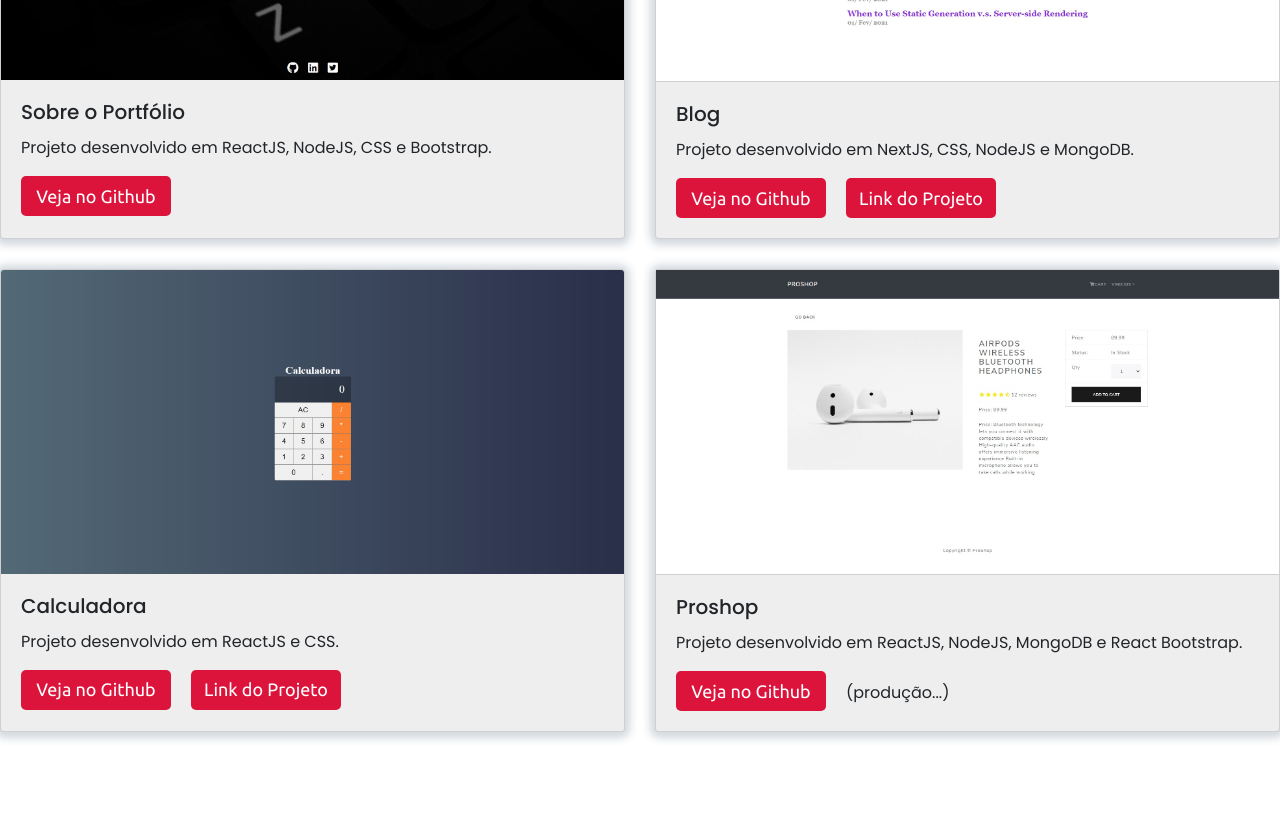
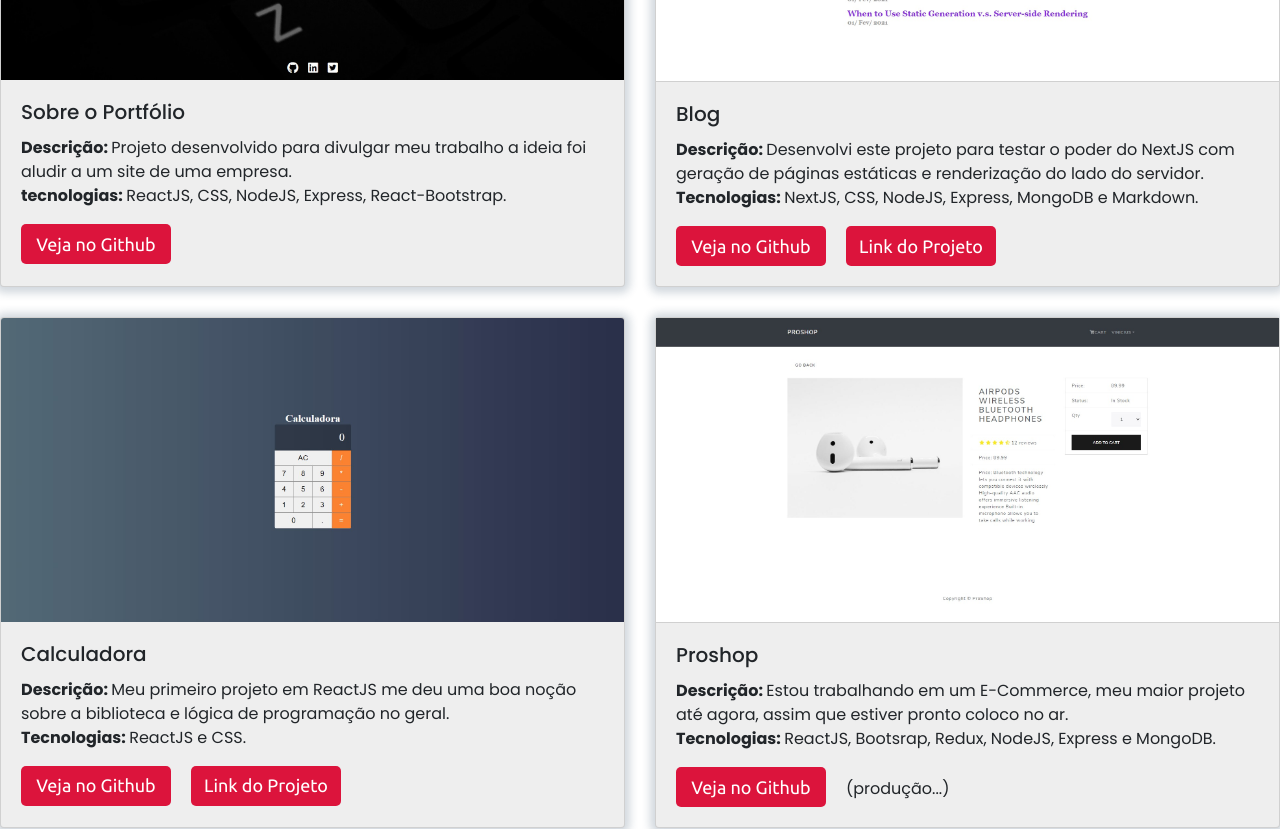
Before and after one commit to ViniSpirit/vini-portfolio, a React (Create React App) app: page /projects in a window 1280 px wide. Shown: the part 440-1269 px from the top of the page. Built offline with nearby package versions, Linux system fonts and the light colour scheme.

Commit message:
descriçoes dos projetos

```diff
--- a/src/pages/About.js
+++ b/src/pages/About.js
@@ -11,8 +11,8 @@ const About = () => {
     content: `Moro em São Bernardo do Campo SP, tenho 27 anos, há 2 anos
     descobri minha paixão por programação e decidi migrar de
     carreira, então passei a me dedicar a aprender as tecnologias
-    mais atuais para desenvolvimento web, e hoje estou confortavel pra dizer que
-    sou um desenvolvedor Front-End a caminho do Full-Stack.`,
+    mais atuais do mercado, e hoje
+    sou um desenvolvedor Full-Stack.`,
     span: "Desenvolvedor Web",
     status: "pt",
   };
@@ -132,7 +132,7 @@ const About = () => {
               />
             </div>
             <div className="tech">
-              <p>React.js</p>
+              <p>ReactJS</p>
               <ProgressBar
                 style={{ height: "25px" }}
                 animated
@@ -159,7 +159,7 @@ const About = () => {
               />
             </div>
             <div className="tech">
-              <p>Node.js</p>
+              <p>NodeJS</p>
               <ProgressBar
                 style={{ height: "25px" }}
                 animated
@@ -177,6 +177,16 @@ const About = () => {
               />
             </div>
             <div className="tech">
+              <p>Redux</p>
+              <ProgressBar
+                style={{ height: "25px" }}
+                animated
+                variant="warning"
+                now={60}
+                label={"60%"}
+              />
+            </div>
+            <div className="tech">
               <p>React Native</p>
               <ProgressBar
                 style={{ height: "25px" }}
@@ -187,7 +197,7 @@ const About = () => {
               />
             </div>
             <div className="tech">
-              <p>Next.js</p>
+              <p>NextJS</p>
               <ProgressBar
                 style={{ height: "25px" }}
                 animated
@@ -204,16 +214,6 @@ const About = () => {
                 variant="warning"
                 now={50}
                 label={"50%"}
-              />
-            </div>
-            <div className="tech">
-              <p>Python</p>
-              <ProgressBar
-                style={{ height: "25px" }}
-                animated
-                variant="danger"
-                now={40}
-                label={"40%"}
               />
             </div>
           </div>
--- a/src/pages/Projects.js
+++ b/src/pages/Projects.js
@@ -35,7 +35,10 @@ const Projects = () => {
               <Card.Body>
                 <Card.Title>Sobre o Portfólio</Card.Title>
                 <Card.Text>
-                  Projeto desenvolvido em ReactJS, NodeJS, CSS e Bootstrap.
+                  <strong>Descrição: </strong>Projeto desenvolvido para divulgar
+                  meu trabalho a ideia foi aludir a um site de uma empresa.
+                  <br /> <strong>tecnologias: </strong>ReactJS, CSS, NodeJS,
+                  Express, React-Bootstrap.
                 </Card.Text>
                 <div className="button-links">
                   <form
@@ -67,7 +70,13 @@ const Projects = () => {
               <Card.Body>
                 <Card.Title>Blog</Card.Title>
                 <Card.Text>
-                  Projeto desenvolvido em NextJS, CSS, NodeJS e MongoDB.
+                  <strong>Descrição: </strong>
+                  Desenvolvi este projeto para testar o poder do NextJS com
+                  geração de páginas estáticas e renderização do lado do
+                  servidor.
+                  <br />
+                  <strong>Tecnologias: </strong>NextJS, CSS, NodeJS, Express,
+                  MongoDB e Markdown.
                 </Card.Text>
                 <div className="button-links">
                   <form
@@ -103,7 +112,13 @@ const Projects = () => {
               <Card.Img variant="top" src={img4} />
               <Card.Body>
                 <Card.Title>Calculadora</Card.Title>
-                <Card.Text>Projeto desenvolvido em ReactJS e CSS.</Card.Text>
+                <Card.Text>
+                  <strong>Descrição: </strong>Meu primeiro projeto em ReactJS me
+                  deu uma boa noção sobre a biblioteca e lógica de programação
+                  no geral.
+                  <br />
+                  <strong>Tecnologias: </strong>ReactJS e CSS.
+                </Card.Text>
                 <div className="button-links">
                   <form
                     action="https://github.com/ViniSpirit/Calculator"
@@ -158,8 +173,12 @@ const Projects = () => {
               <Card.Body>
                 <Card.Title>Proshop</Card.Title>
                 <Card.Text>
-                  Projeto desenvolvido em ReactJS, NodeJS, MongoDB e React
-                  Bootstrap.
+                  <strong>Descrição: </strong>Estou trabalhando em um
+                  E-Commerce, meu maior projeto até agora, assim que estiver
+                  pronto coloco no ar.
+                  <br />
+                  <strong>Tecnologias: </strong>ReactJS, Bootsrap, Redux,
+                  NodeJS, Express e MongoDB.
                 </Card.Text>
                 <div className="button-links">
                   <form
```
